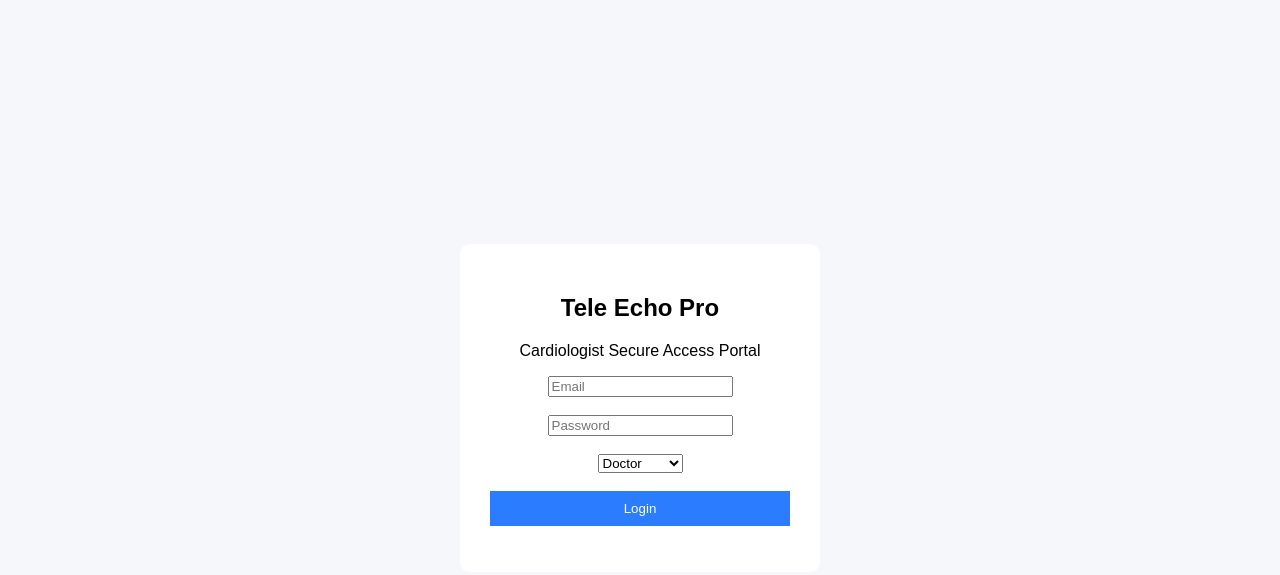
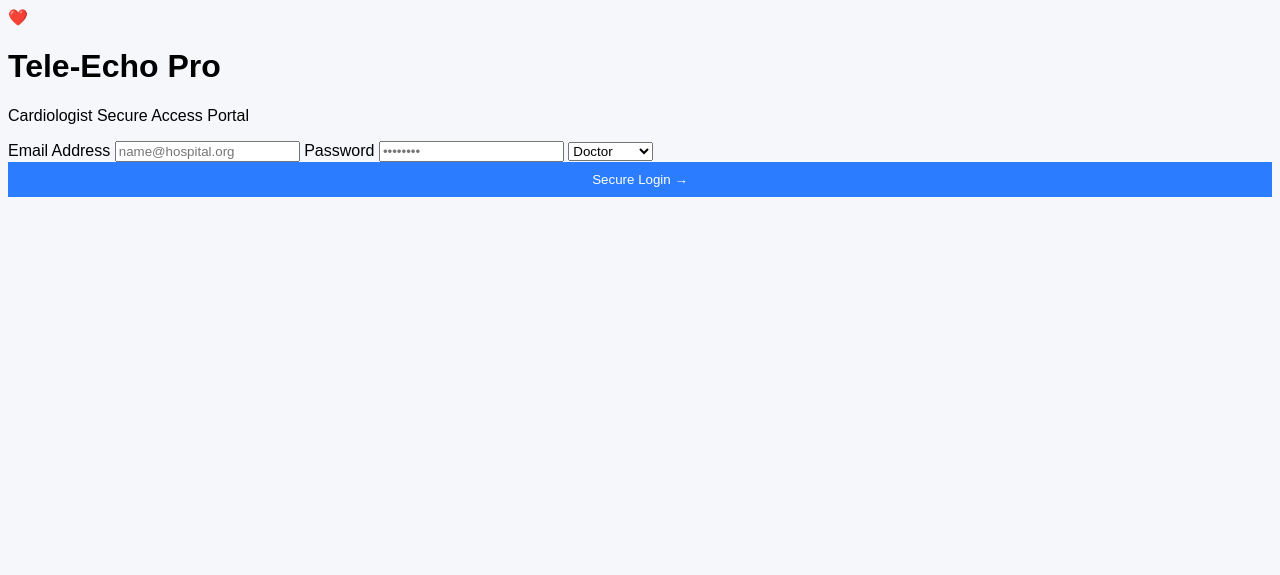
Before and after one commit to salma-afreen/tele-echo-pro, a plain HTML site: page index.html in a window 1280 px wide. Drawn offline with Linux system fonts and the light colour scheme.

Commit message:
Update index.html

```diff
--- a/index.html
+++ b/index.html
@@ -1,28 +1,41 @@
 <!DOCTYPE html>
 <html>
 <head>
-  <title>Tele Echo Pro - Login</title>
+  <title>Tele Echo Pro</title>
   <link rel="stylesheet" href="style.css">
 </head>
 
-<body class="center">
+<body class="login-body">
 
-<div class="card">
-  <h2>Tele Echo Pro</h2>
-  <p>Cardiologist Secure Access Portal</p>
+<div class="login-container">
 
-  <input type="email" id="email" placeholder="Email"><br><br>
-  <input type="password" id="password" placeholder="Password"><br><br>
+  <div class="logo">
+    ❤️
+  </div>
 
-  <select id="role">
-    <option value="doctor">Doctor</option>
-    <option value="technician">Technician</option>
-    <option value="admin">Admin</option>
-  </select><br><br>
+  <h1>Tele-Echo Pro</h1>
+  <p class="subtitle">Cardiologist Secure Access Portal</p>
 
-  <button onclick="login()">Login</button>
+  <div class="login-card">
 
-  <p id="error" style="color:red;"></p>
+    <label>Email Address</label>
+    <input type="email" id="email" placeholder="name@hospital.org">
+
+    <label>Password</label>
+    <input type="password" id="password" placeholder="••••••••">
+
+    <select id="role">
+      <option value="doctor">Doctor</option>
+      <option value="technician">Technician</option>
+      <option value="admin">Admin</option>
+    </select>
+
+    <button onclick="login()">Secure Login →</button>
+
+    <p id="error"></p>
+
+  </div>
+
 </div>
 
 <script src="script.js"></script>
```
